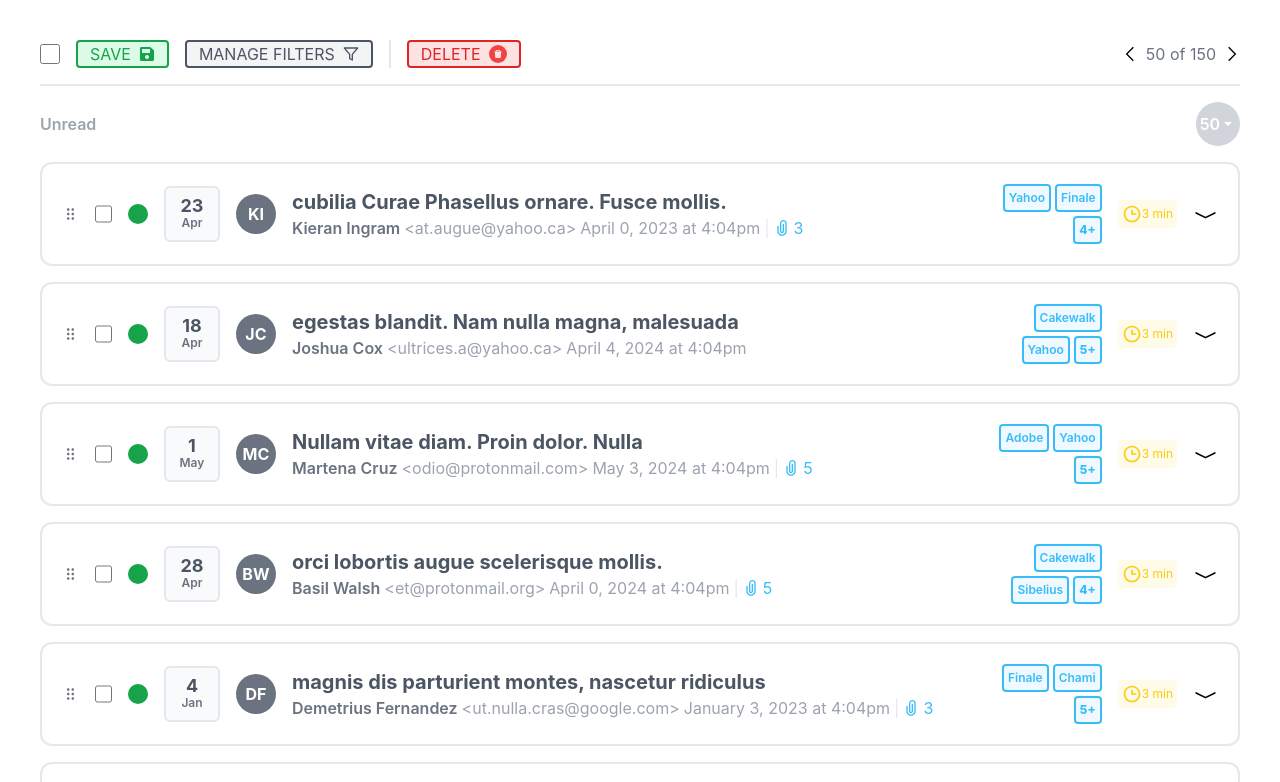
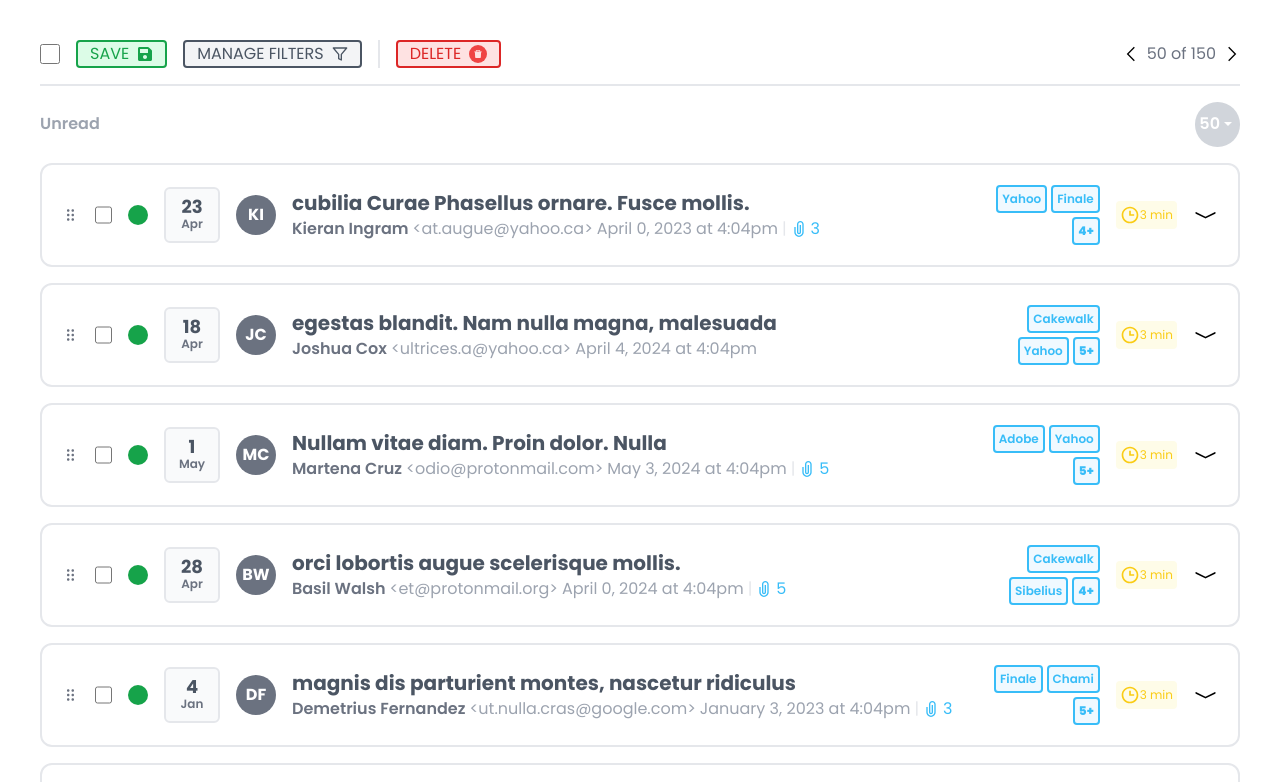
Before and after one commit to Hideki-Kawachi/rhk_frontend_developer_exam_1, a React (Create React App) app: page / in a window 1280 px wide. Shown: the top 782 px of the page. Built offline with nearby package versions, Linux system fonts and the light colour scheme.

Commit message:
updated font

```diff
--- a/public/index.html
+++ b/public/index.html
@@ -3,6 +3,9 @@
   <head>
     <meta charset="utf-8" />
     <link rel="icon" href="%PUBLIC_URL%/favicon.ico" />
+    <link rel="preconnect" href="https://fonts.googleapis.com">
+    <link rel="preconnect" href="https://fonts.gstatic.com" crossorigin>
+    <link href="https://fonts.googleapis.com/css2?family=Poppins:ital,wght@0,100;0,300;0,400;0,500;0,600;0,700;0,800;1,300&display=swap" rel="stylesheet">
     <meta name="viewport" content="width=device-width, initial-scale=1" />
     <meta name="theme-color" content="#000000" />
     <meta
@@ -24,7 +27,7 @@
       work correctly both with client-side routing and a non-root public URL.
       Learn how to configure a non-root public URL by running `npm run build`.
     -->
-    <title>React App</title>
+    <title>Hideki Frontend Developer Exam</title>
   </head>
   <body>
     <noscript>You need to enable JavaScript to run this app.</noscript>
--- a/src/index.css
+++ b/src/index.css
@@ -4,11 +4,7 @@
 
 body {
   margin: 0;
-  font-family: -apple-system, BlinkMacSystemFont, 'Segoe UI', 'Roboto', 'Oxygen',
-    'Ubuntu', 'Cantarell', 'Fira Sans', 'Droid Sans', 'Helvetica Neue',
-    sans-serif;
-  -webkit-font-smoothing: antialiased;
-  -moz-osx-font-smoothing: grayscale;
+  font-family: 'Poppins', sans-serif;
 }
 
 code {
```
Also changed, not shown: src/index.js (+9 -9 lines).
